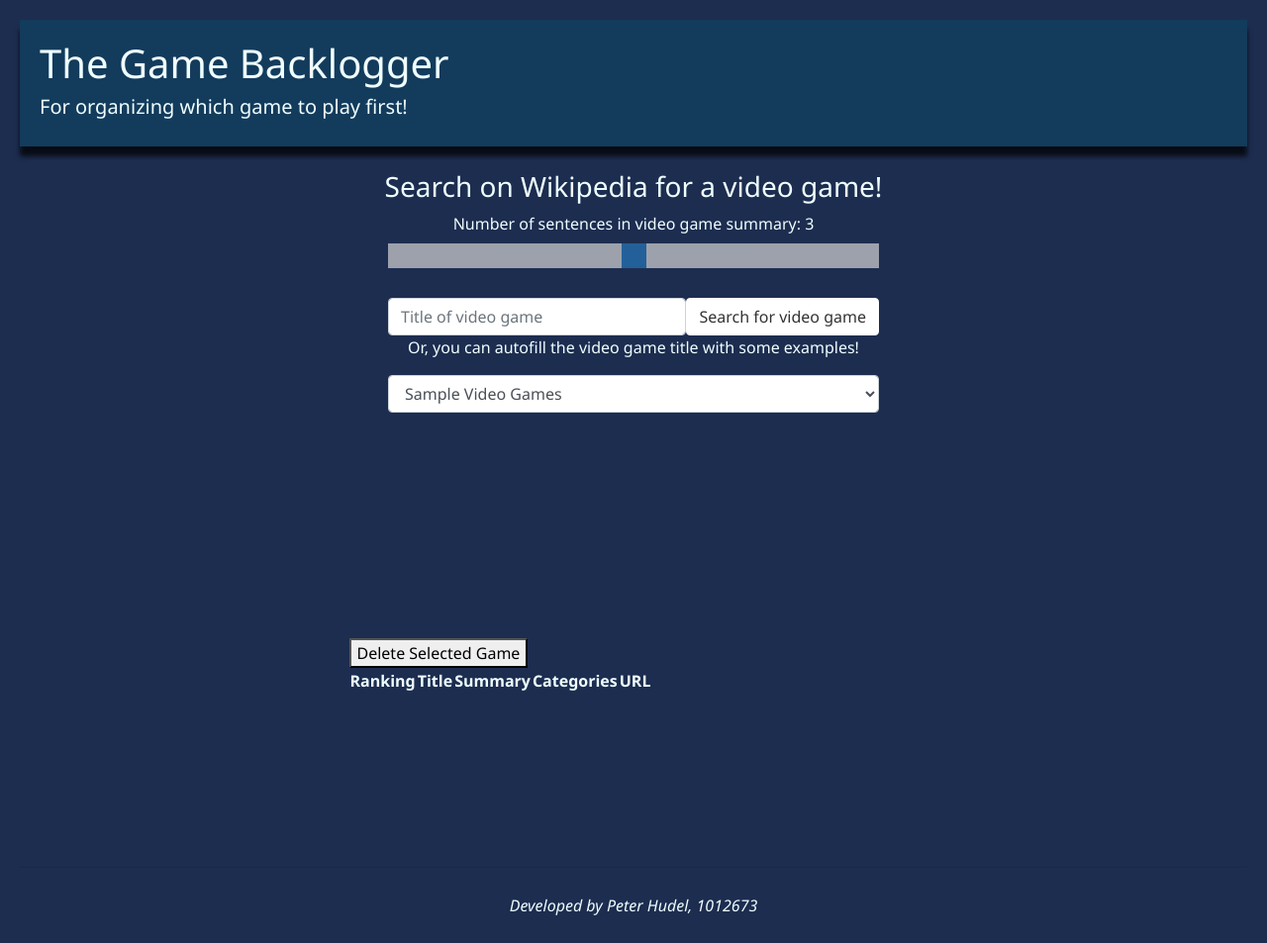
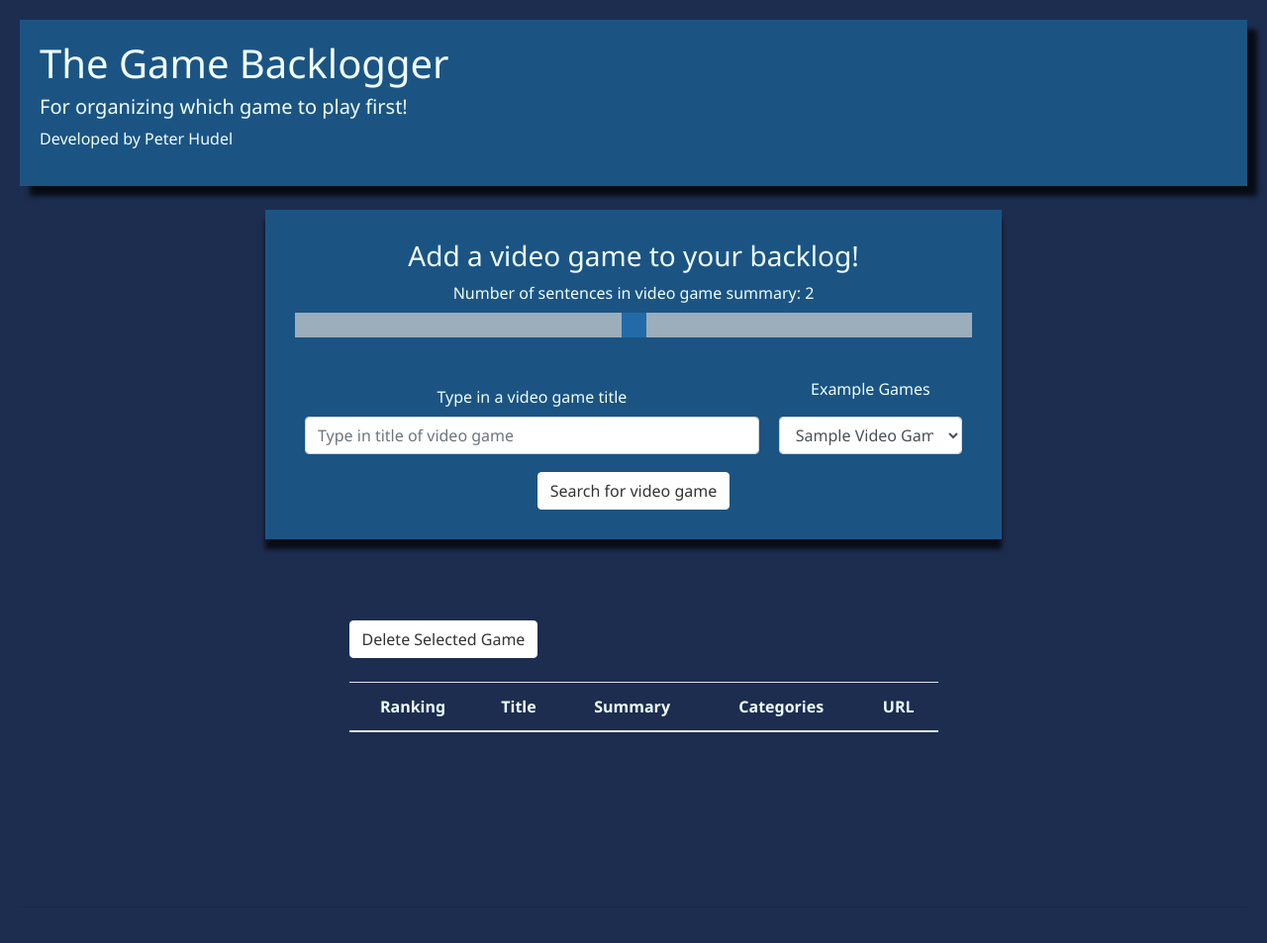
Before and after one commit to Quantaxer/Game-Backlogger, a Flask app: page / in a window 1280 px wide. Shown: the whole page at 99% size. After the commit the page ends 740 px from the top, so only its background shows below. Run offline with Flask 2, Linux system fonts and the light colour scheme; lists and menus that the app fills with data are empty; some libraries are stand-ins or nearby versions.

Commit message:
A crapton of styling

```diff
--- a/static/css/custom.css
+++ b/static/css/custom.css
@@ -14,33 +14,58 @@ body {
   background-color: #1d2d50;
 }
 
+#gameTable {
+  color: azure;
+  text-align: center;
+  overflow-y: auto;
+}
+
+#gameTable tbody:hover {
+  cursor: pointer;
+}
+
+#gameTable tr:hover {
+  color: azure;
+}
+
+#bodyDiv table {
+  color: azure;
+}
+
+.inputForm {
+  display: inline-block;
+  width: 60%;
+  background-color:
+  #1b5483;
+  box-shadow: 0px 10px 5px 0px rgba(0,0,0,0.75);
+  padding: 30px;
+}
+
+.flex-container {
+  display: flex;
+  justify-content: center;
+  align-items: center;
+}
+
+.flex-container > label{
+  text-align: left;
+}
+
+
+.flex-container > div {
+  padding: 10px;
+}
+
 /* Style the header */
 .header {
-  background-color: #133b5c;
-  box-shadow: 0px 10px 5px 0px rgba(0,0,0,0.75);
+  background-color: #1b5483;
+  box-shadow: 10px 10px 5px 0px rgba(0,0,0,0.75);
   padding: 20px;
   text-align: left;
 }
 
 .mainBody {
   height: 80%;
-}
-
-/* Container for flexboxes */
-.row {
-  height: 80%;
-  display: -webkit-flex;
-  justify-content: center;
-  align-items: center;
-  display: flex;
-}
-
-.row2 {
-  height: 100%;
-  display: -webkit-flex;
-  justify-content: center;
-  align-items: center;
-  display: flex;
 }
 
 /* Create three unequal columns that sits next to each other */
@@ -62,12 +87,6 @@ body {
   flex: 2;
 }
 
-/* Style the footer */
-.footer {
-  padding: 10px;
-  text-align: center;
-}
-
 /* Responsive layout - makes the three columns stack on top of each other instead of next to each other */
 @media (max-width: 600px) {
   .row {
@@ -79,29 +98,6 @@ body {
     flex-direction: column;
   }
 }
-
-/* Create two equal columns that floats next to each other */
-.gridColumn {
-    float: left;
-    width: 50%;
-    padding: 10px;
-    justify-content: center;
-    display: flex;
-  }
-
-  /* Clear floats after the columns */
-  .gridRow:after {
-    content: "";
-    display: table;
-    clear: both;
-  }
-
-  /* Responsive layout - makes the two columns stack on top of each other instead of next to each other */
-  @media screen and (max-width: 600px) {
-    .gridColumn {
-      width: 100%;
-    }
-  }
 
   .slidecontainer {
     width: 100%; /* Width of the outside container */
--- a/static/js/init.js
+++ b/static/js/init.js
@@ -14,7 +14,7 @@ function updateTable() {
                     <td>${game.title}</td>
                     <td>${game.summary}</td>
                     <td>${game.categories}</td>
-                    <td><a href="${game.url}">Wikipedia Article</a></td>
+                    <td><a href="${game.url}">${game.url}</a></td>
                 </tr>`
             );
 
@@ -36,12 +36,15 @@ $(document).ready(function () {
             data: {title: $('#wikiTitle').val(), sentences: $('#numSentenceSummary').val()},
             url: '/searchTheWiki',
             success: function (data) {
+                $('#wikiTitle').val("");
+                $('#sampleGames').val("");
+                if (data.status === "Success") {
                     let categoryString = "";
                     let i = 0;
                     if (Object.entries(data.categories).length > 0) {
                         for (let category of data.categories) {
                             categoryString = categoryString + category['title'].split("Category:")[1] + ', ';
-                        if (i > 5) {
+                            if (i === 3) {
                                 break;
                             }
                             i++;
@@ -50,6 +53,10 @@ $(document).ready(function () {
                     data.categories = categoryString;
                     gameList.push({data});
                     updateTable();
+                }
+                else {
+                    $('#wikiResults').html(data.status);
+                }
             }
         });
     })
@@ -64,13 +71,13 @@ $(document).ready(function () {
             if (title === game.title) {
                 $("#wiki-image").attr("src", game.image);
                 $('#selectedGame').html(game.title);
+                $('#selectedText').html("Selected Game");
 
             }
         });
     });
 
     $('tbody').sortable({
-        items: "> tr:not(:first)",
         update: function(event, ui) {
             let strippedArray = [];
             for (item of ($('tbody').sortable('toArray'))) {
@@ -99,6 +106,7 @@ $(document).ready(function () {
         updateTable();
         $("#wiki-image").attr("src", "");
         $('#selectedGame').html("");
+        $('#selectedText').html("");
     });
 
     $('#sampleGames').change(function() {
--- a/templates/index.html
+++ b/templates/index.html
@@ -9,7 +9,7 @@
 	<meta name="description" content="">
 	<meta name="author" content="">
 	<link rel="shortcut icon" href="#">
-	<title>CIS*3210 Lab 9 - Home</title>
+	<title>CIS*3210 Lab 10 - Home</title>
 
 	<!-- Bootstrap core CSS -->
 	<link href="/css/bootstrap.min.css" rel="stylesheet">
@@ -23,26 +23,27 @@
 	<div class=header>
 		<h1>The Game Backlogger</h1>
 		<h5>For organizing which game to play first!</h5>
+		<p>Developed by Peter Hudel</p>
 	</div>
 	<br>
-	<div class="mainBody">
+	<div class="mainBody" id="bodyDiv">
 		<div style="text-align: center;">
-			<h3>Search on Wikipedia for a video game!</h3>
-			<div style="display: inline-block; width: 40%;">
+			<div class="inputForm">
+				<h3>Add a video game to your backlog!</h3>
 				<form>
-
 					<div class="slidecontainer">
 						<label id="sliderOutput" for="numSentenceSummary"></label>
-						<input type="range" min="1" max="5" value="3" class="slider" id="numSentenceSummary">
+						<input type="range" min="1" max="3" value="2" class="slider" id="numSentenceSummary">
 					</div>
 					<br>
-					<div style="display:flex; flex-direction: row;">
+					<div class="flex-container">
+						<div style="width: 70%;">
+							<label for="wikiTitle">Type in a video game title</label>
 							<input type="text" class="form-control" style="display: block;" id="wikiTitle" name="wikiTitle"
-							placeholder="Title of video game" required>
-						<input type="submit" id="wiki-title-submit" class="btn btn-default" value="Search for video game">
+								placeholder="Type in title of video game" required>
 						</div>
-				</form>
-				<p>Or, you can autofill the video game title with some examples!</p>
+						<div style="width: 30%;">
+							<label for="sampleGames">Example Games</p>
 							<select class="form-control" id="sampleGames">
 								<option value="" selected disabled>Sample Video Games</option>
 								<option value="Witcher 3">Witcher 3</option>
@@ -51,18 +52,26 @@
 								<option value="Horizon Zero Dawn">Horizon Zero Dawn</option>
 								<option value="Hades (video game)">Hades (video game)</option>
 							</select>
-
 						</div>
+					</div>
+					<input type="submit" id="wiki-title-submit" class="btn btn-default" value="Search for video game">
+				</form>
+			</div>
+			<br><br>
 			<div id="wikiResults"></div>
 		</div>
 		<div class="row">
-			<div class="column side" style="padding-left: 30px;">
+			<div class="column side" style="padding-left: 30px; text-align: center;">
+				<u><h2 id="selectedText"></h2></u>
 				<img id="wiki-image" src="" />
 				<h3 id="selectedGame"></h3>
 			</div>
 			<div class="column middle">
-				<button id="deleteSelected">Delete Selected Game</button>
-				<table id = 'gameTable' class="grid">
+				<br><br>
+				<button class="btn btn-default" id="deleteSelected">Delete Selected Game</button>
+				<br>
+				<br>
+				<table id = 'gameTable' class="table table-hover">
 					<thead>
 						<tr>
 							<th>Ranking</th>
@@ -83,9 +92,6 @@
 	<br>
 	<br>
 	<hr>
-	<div class="footer">
-		<p><i>Developed by Peter Hudel, 1012673</i></p>
-	</div>
 
 	<script src="/js/jquery.min.js"></script>
 	<script src="https://code.jquery.com/ui/1.12.1/jquery-ui.js"></script>
```
Also changed, not shown: README.md. Lines whose indentation alone changed are shown as unchanged.
